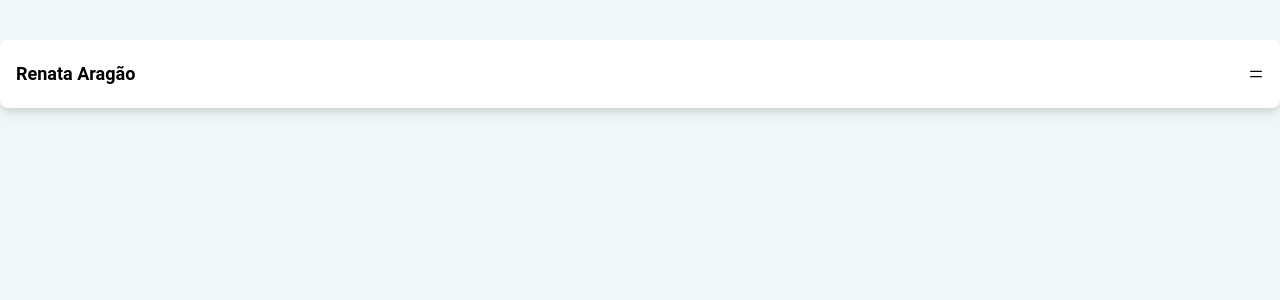
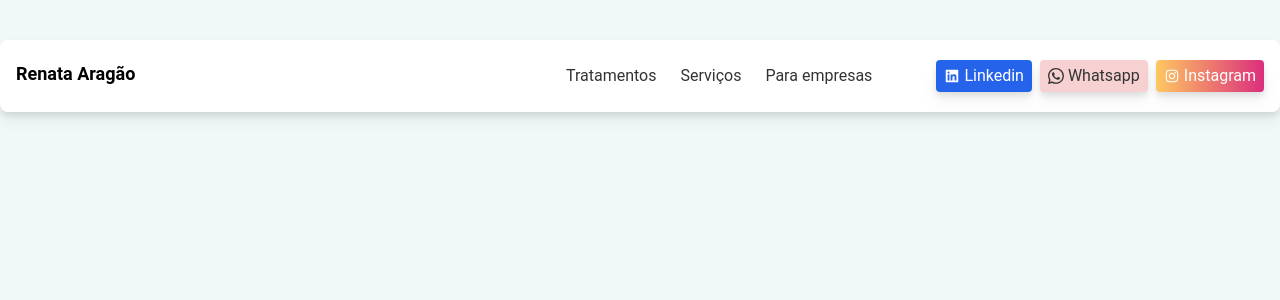
Before and after one commit to MateusCapitanio/subjetivacao-portfolio, a Next.js app: page / in a window 1280 px wide. Shown: the top 300 px of the page. Built offline with nearby package versions, Linux system fonts and the light colour scheme.

Commit message:
feat: Adicionando responsividade nos headers

```diff
--- a/src/components/Header/MobileHeader.tsx
+++ b/src/components/Header/MobileHeader.tsx
@@ -1,3 +1,4 @@
+import React from 'react';
 import clsx from 'clsx'
 import Link from 'next/link'
 import { useState } from 'react'
@@ -5,7 +6,7 @@ import { AiFillLinkedin, AiOutlineInstagram } from 'react-icons/ai'
 import { BsWhatsapp } from 'react-icons/bs'
 import { TbMenu } from 'react-icons/tb'
 
-export default function () {
+export default function MobileHeader() {
 
   const [showSidebar, setShowSidebar] = useState(false);
   return (
--- a/src/components/Header/index.tsx
+++ b/src/components/Header/index.tsx
@@ -1,12 +1,21 @@
 "use client"
-import { useState } from 'react';
+import React, { useEffect, useState } from 'react';
 import { BsWhatsapp } from 'react-icons/bs';
 import { AiFillLinkedin, AiOutlineInstagram } from 'react-icons/ai';
 import { TbMenu } from 'react-icons/tb'
 import Link from 'next/link';
 import MobileHeader from './MobileHeader'
+import { getWidth } from '@/utils/getWidth';
 
 export const Header = () => {
+  const [showMobileHeader, setShowMobileHeader] = useState<boolean>();
+
+  useEffect(() => {
+    const width = getWidth();
+    if (width <= 992) {
+      setShowMobileHeader(true)
+    }
+  }, [])
 
 
   return (
@@ -15,9 +24,8 @@ export const Header = () => {
 
         <header className="flex justify-between fixed bg-white drop-shadow-lg py-5 px-4 lg:mt-10 mt-5 lg:w-full w-11/12 max-w-7xl rounded-lg ">
           <span className="font-bold text-lg">Renata Aragão</span>
-          <MobileHeader/>
-
-          {/* <ul className="flex gap-14">
+          {showMobileHeader ? <MobileHeader /> : (
+            <ul className="flex gap-14">
               <div className="flex gap-2 items-center">
                 <li><Link rel='noreferrer' className="text-[#333333] hover:bg-[#F7D1D1] hover:text-[#333333] py-1 px-2 rounded transition duration-500" href="#">Tratamentos</Link></li>
                 <li><Link rel='noreferrer' className="text-[#333333] hover:bg-[#F7D1D1] hover:text-[#333333] py-1 px-2 rounded transition duration-500" href="#">Serviços</Link></li>
@@ -56,7 +64,11 @@ export const Header = () => {
                   </Link>
                 </li>
               </div>
-        </ul> */}
+            </ul>
+          )}
+
+
+
         </header>
       </div>
     </>
--- /dev/null
+++ b/src/utils/getWidth.ts
@@ -0,0 +1,3 @@
+export function getWidth () {
+  return window.innerWidth
+}
```
Lines whose indentation alone changed are shown as unchanged.
